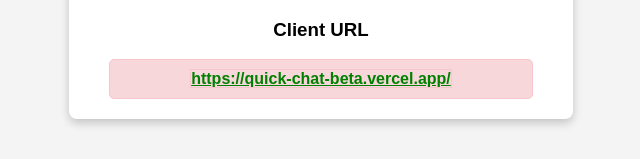
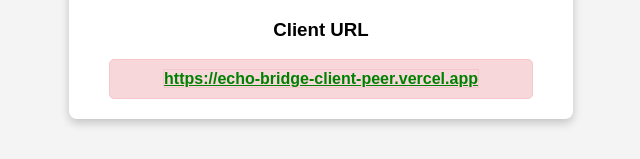
Before and after one commit to yakshmaishery/EchoBridge-Server, a website: page Index.html in a window 1280 px wide. Shown: the part 381-540 px from the top of the page, without its empty margins (319-959 px from the left). Drawn offline with Linux system fonts and the light colour scheme.

Commit message:
Change URL in html

```diff
--- a/Index.html
+++ b/Index.html
@@ -71,7 +71,7 @@
     <div class="container">
         <h1>Socket.IO Server is working</h1>
         <h3>Client URL</h3>
-        <div id="status" class="status offline"><a href="https://quick-chat-beta.vercel.app/" class="link">https://quick-chat-beta.vercel.app/</a></div>
+        <div id="status" class="status offline"><a href="https://echo-bridge-client-peer.vercel.app/" class="link">https://echo-bridge-client-peer.vercel.app</a></div>
     </div>
 </body>
 </html>
```
